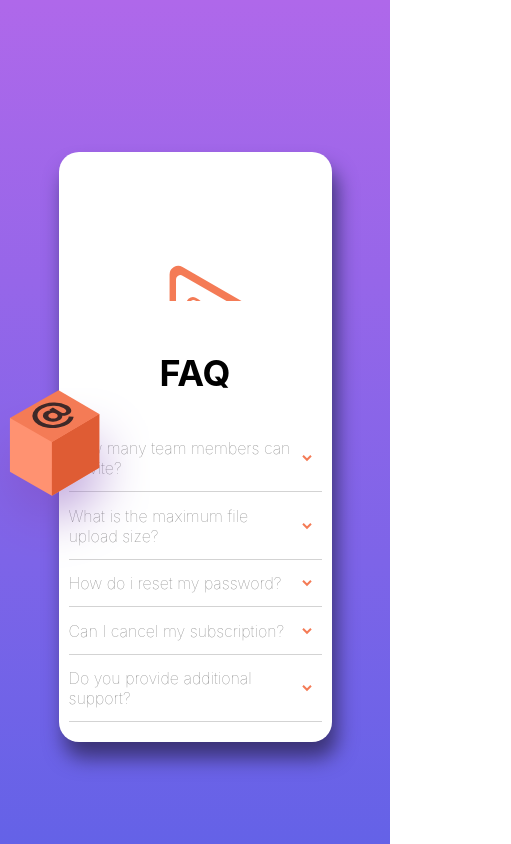
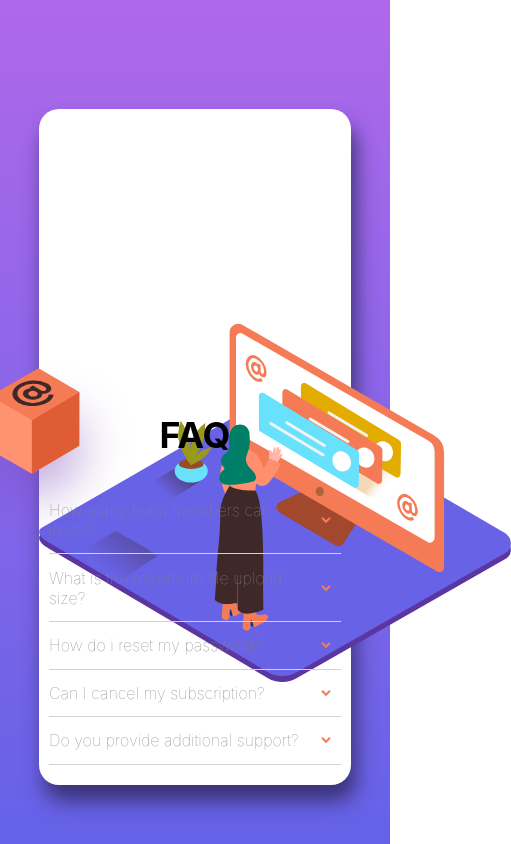
Before and after one commit to EricGomez101/faq-accordion, a React (Create React App) app in the folder faq-accordion/: page / in a window 390 px wide. Shown: the whole page, 511 px wide, since content can reach past the window. Built offline with nearby package versions, Linux system fonts and the light colour scheme.

Commit message:
moar styles

```diff
--- a/faq-accordion/src/Components/Accordion/styles.css
+++ b/faq-accordion/src/Components/Accordion/styles.css
@@ -1,5 +1,7 @@
 .Accordion {
     border-bottom: 1px solid lightgray;
+    max-width: 35rem;
+    box-sizing: border-box;
 }
 
 .Accordion-header {
@@ -10,7 +12,7 @@
 }
 
 .Accordion-header--text {
-    font-size: 1.8rem;
+    font-size: 1.6rem;
     color: gray;
     font-weight: lighter;
 }
--- a/faq-accordion/src/Components/Card/index.js
+++ b/faq-accordion/src/Components/Card/index.js
@@ -1,9 +1,19 @@
+import { useState } from 'react';
 import { ReactComponent as DesktopIcon } from '../../images/illustration-woman-online-desktop.svg';
+import { ReactComponent as MobileIcon } from '../../images/illustration-woman-online-mobile.svg';
 import { ReactComponent as BoxIcon } from '../../images/illustration-box-desktop.svg';
 import "./styles.css";
 import AccordionContainer from '../AccordionContainer';
 
-const Card = (props) => (
+const Card = (props) => {
+
+    const [ state, updateIcon ] = useState({ desktopView: true });
+    const getWindowSize = () => {
+        const { innerWidth: width, innerHeight: height } = window;
+        return { width, height };
+    }
+
+    return (
         <div className="Card">
             <BoxIcon className="Box-icon"/>
             <section className="Card-content-container">
@@ -17,5 +27,6 @@ const Card = (props) => (
             </section>
         </div>
     )
+}
 
 export default Card;
--- a/faq-accordion/src/Components/Card/styles.css
+++ b/faq-accordion/src/Components/Card/styles.css
@@ -1,6 +1,6 @@
 .Card {
-    height: 45rem;
-    width: 80rem;
+    height: 50rem;
+    width: 95rem;
     border-radius: 2rem;
     background: #ffff;
     display: flex;
@@ -12,9 +12,10 @@
     width: 50%;
     display: flex;
     flex-direction: column;
-    justify-content: center;
     position: relative;
     overflow: hidden;
+    padding: 4rem;
+    box-sizing: border-box;
 }
 
 .Card-content-container--header {
@@ -28,15 +29,15 @@
 }
 .Box-icon {
     position: absolute;
-    top: 40%;
+    top: 38%;
     left: -10rem;
     z-index: 1;
 }
 
 @media(max-width: 600px) {
     .Card {
-        height: 70%;
-        width: 70%;
+        height: 80%;
+        width: 80%;
         flex-direction: column;
         margin-top: 5rem;
         max-height: 70rem;
@@ -44,6 +45,7 @@
     .Card-content-container {
         width: auto;
         padding: 2rem 1rem;
+        overflow: visible;
     }
     .Card-content-container:nth-child(1) {
         height: 25%;
@@ -54,4 +56,8 @@
     .Card-content-container--header {
         text-align: center;
     }
+    .Card-icon {
+        top: 0;
+        left: 0;
+    }
 }
```
Lines whose indentation alone changed are shown as unchanged.
